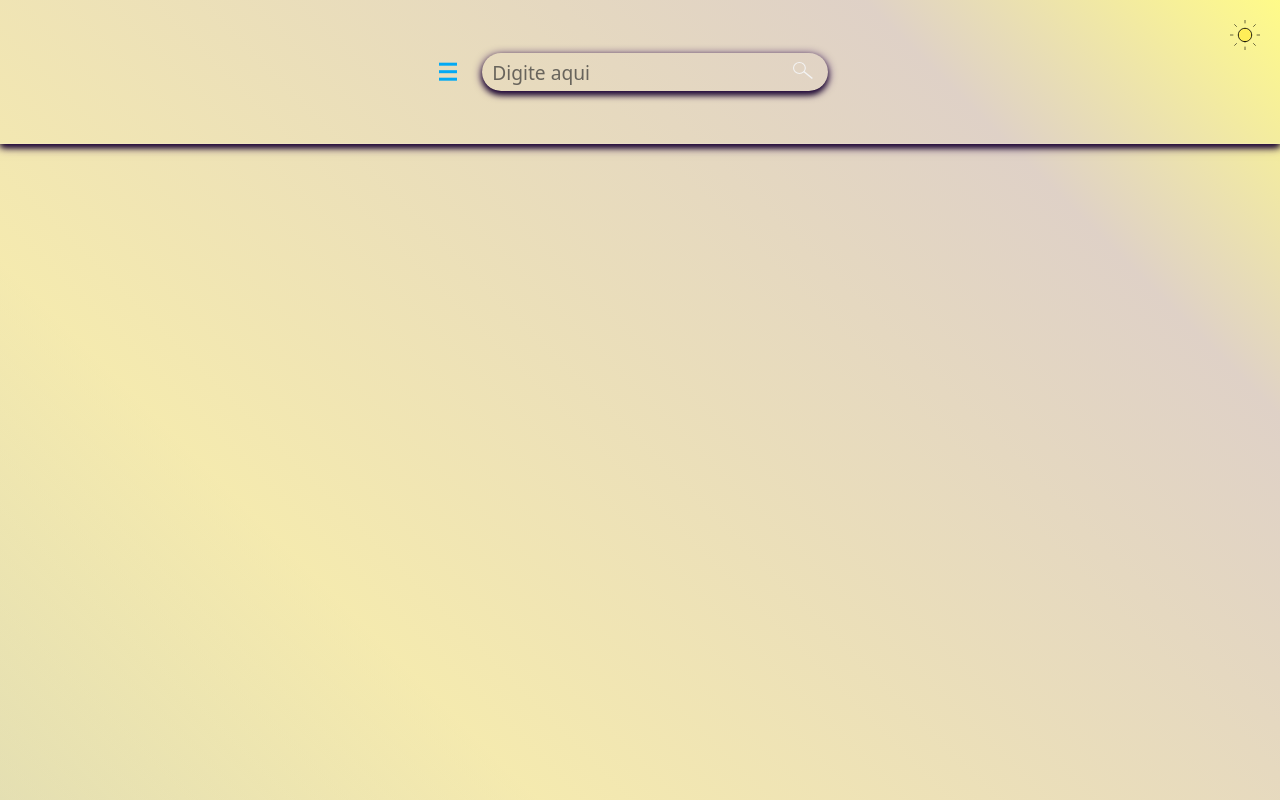
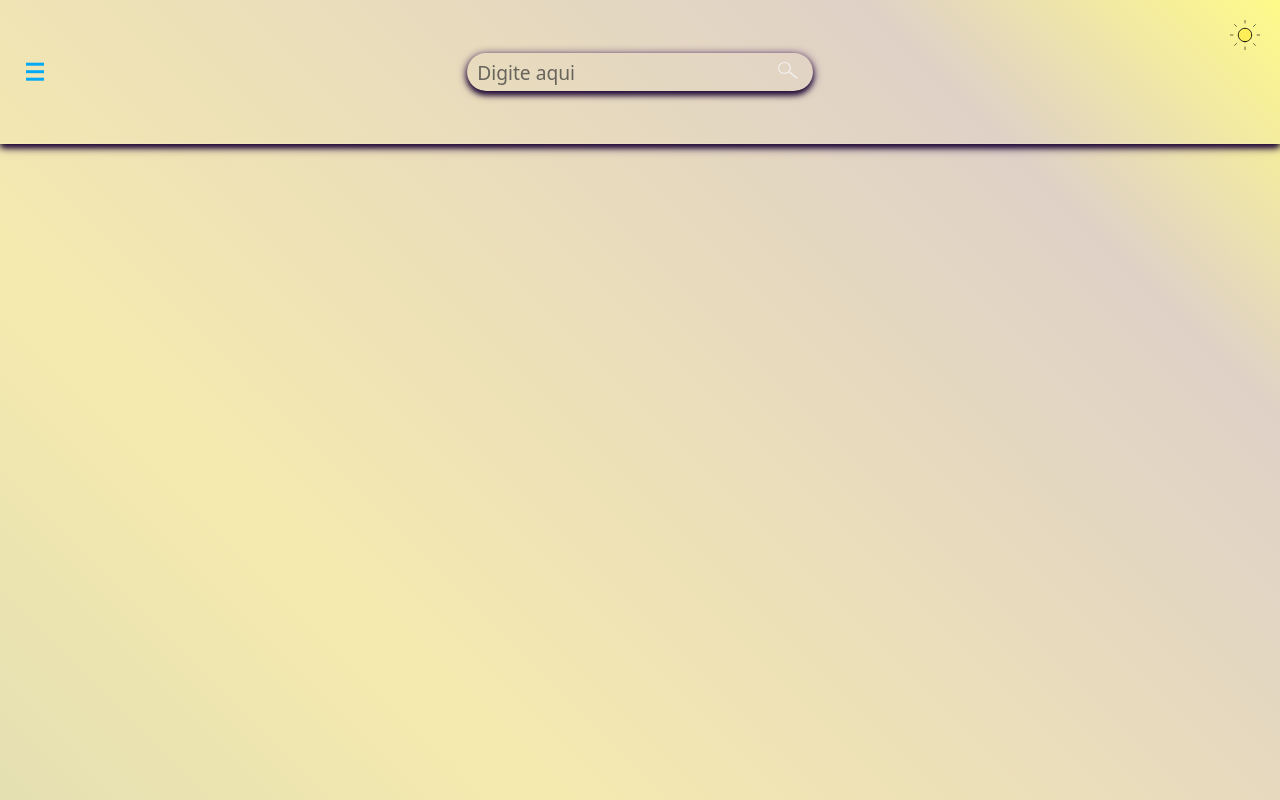
Before and after one commit to yoshtempest/manhwa-library, a Next.js app: page / in a window 1280 px wide. Built offline with nearby package versions, Linux system fonts and the light colour scheme.

Commit message:
feat: i changed wrapper for container and aligned the burger to left side of header

```diff
--- a/src/components/Header/NavBar/index.tsx
+++ b/src/components/Header/NavBar/index.tsx
@@ -6,7 +6,7 @@ import SearchIconWhite from '@/assets/SearchIconWhite.svg'
 const NavBar = () => {
     return (
         <div className={styles.Container}>
-            <div className={styles.InputWrapper}>
+            <div className={styles.InputContainer}>
                 <input
                     className={styles.Input}
                     placeholder="Digite aqui"
--- a/src/components/Header/NavBar/styles.module.css
+++ b/src/components/Header/NavBar/styles.module.css
@@ -6,7 +6,7 @@
     justify-content: center;
 }
 
-.InputWrapper {
+.InputContainer {
     position: relative;
     width: 90%;
     height: 60%;
--- a/src/components/Header/index.tsx
+++ b/src/components/Header/index.tsx
@@ -2,15 +2,17 @@ import styles from './styles.module.css';
 import Burger from './Burger';
 import NavBar from './NavBar';
 
-
 const Header = () => {
     return(
         <div className={styles.Container}>
-            <Burger />
-            <NavBar />
+            <div className={styles.BurgerContainer}>
+                <Burger />
+            </div>
+            <div className={styles.NavBarContainer}>
+                <NavBar />
+            </div>
         </div>
     )
 }
 
-
 export default Header;
--- a/src/components/Header/styles.module.css
+++ b/src/components/Header/styles.module.css
@@ -1,12 +1,22 @@
 .Container {
     display: flex;
     align-items: center;
-    justify-content: center;
-    flex-direction: row;
     width: 100vw;
     height: 18vh;
     box-shadow:
-    0 2px 10px rgba(46, 8, 84, 1), /* Sombra roxa (--primary com opacidade) */
-    0 4px 6px -1px rgba(0, 0, 0, 1), /* Sombra escura para profundidade */
-    inset 0 -1px 0 rgba(255, 255, 255, 0.1); /* Linha sutil no inferior (efeito "border" elegante) */
+        0 2px 10px rgba(46, 8, 84, 1),
+        0 4px 6px -1px rgba(0, 0, 0, 1),
+        inset 0 -1px 0 rgba(255, 255, 255, 0.1);
+    position: relative;
 }
+
+.BurgerContainer {
+    position: absolute;
+    left: 20px; /* Distância da borda esquerda */
+    z-index: 10; /* Garante que fique acima de outros elementos se necessário */
+}
+
+.NavBarContainer {
+    margin: 0 auto; /* Centraliza a NavBar */
+    width: fit-content; /* Ajusta ao conteúdo */
+}
```
